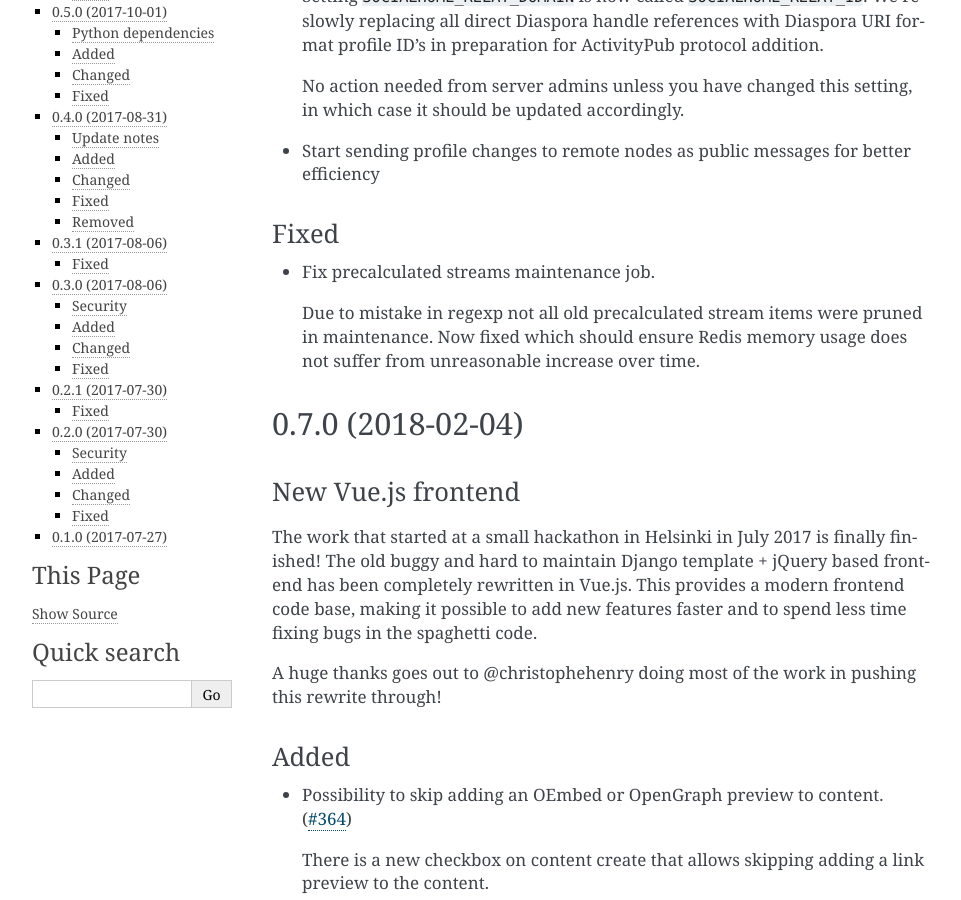
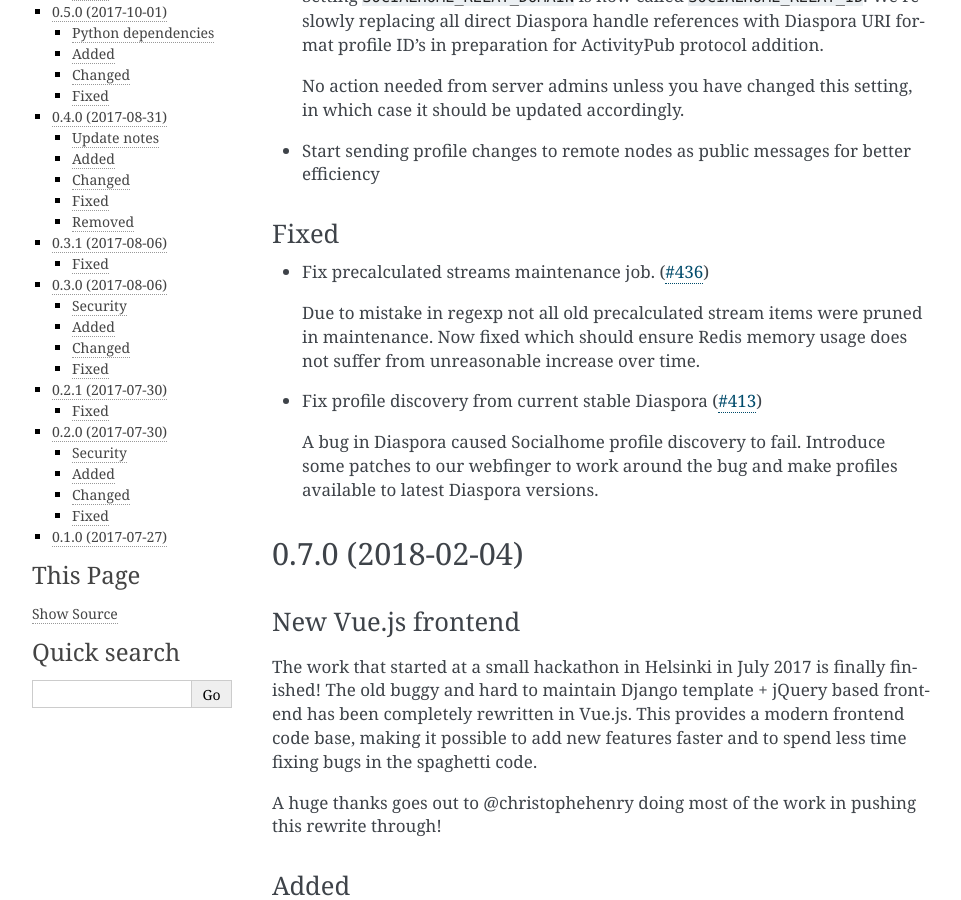
Before and after one commit to jaywink/socialhome, a Sphinx documentation site: the page built from docs/changelog.rst, in a window 1280 px wide and 900 px high, scrolled down 387 px. Shown: the whole window, without its empty margins (148-1109 px from the left). Built offline with Sphinx 7.4.7, drawn with Linux system fonts in a browser that asks for light colours.

Commit message:
Changelog for #438

```diff
--- a/docs/changelog.rst
+++ b/docs/changelog.rst
@@ -25,9 +25,13 @@
 Fixed
 .....
 
-* Fix precalculated streams maintenance job.
+* Fix precalculated streams maintenance job. (`#436 <https://github.com/jaywink/socialhome/issues/436>`_)
 
   Due to mistake in regexp not all old precalculated stream items were pruned in maintenance. Now fixed which should ensure Redis memory usage does not suffer from unreasonable increase over time.
+
+* Fix profile discovery from current stable Diaspora (`#413 <https://github.com/jaywink/socialhome/issues/413>`_)
+
+  A bug in Diaspora caused Socialhome profile discovery to fail. Introduce some patches to our webfinger to work around the bug and make profiles available to latest Diaspora versions.
 
 0.7.0 (2018-02-04)
 ------------------
```
